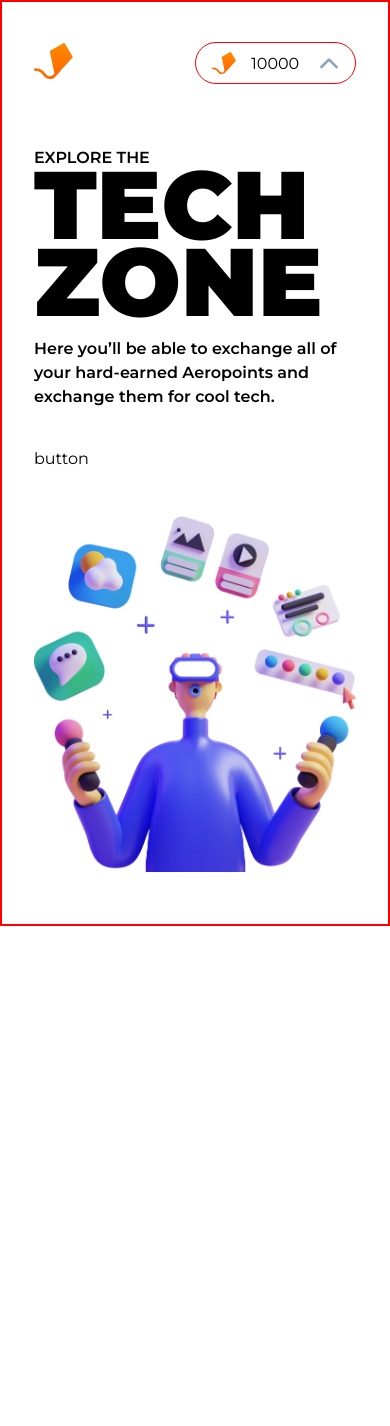
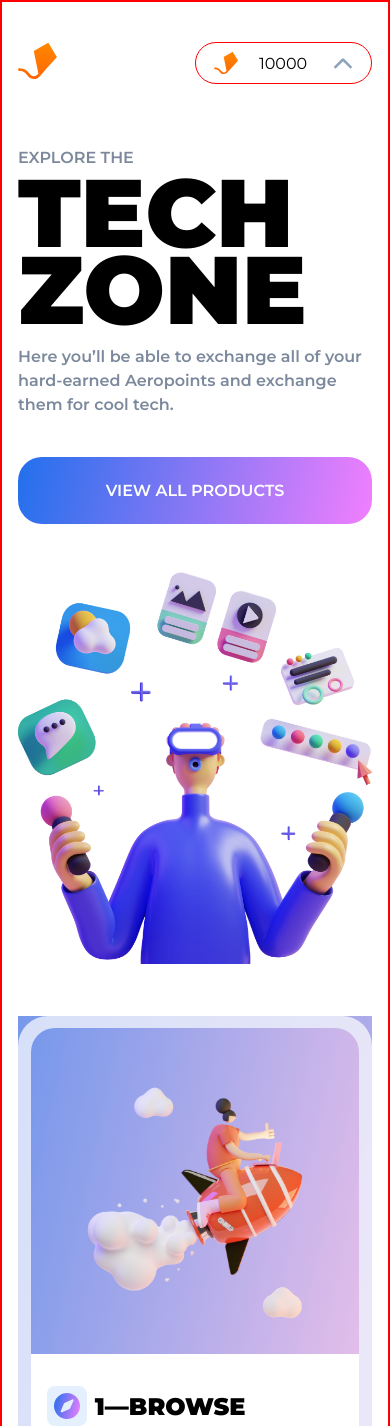
Before and after one commit to JairDev/aerolab-coding-challenge, a React (Vite) app: page / in a window 390 px wide. Shown: the top 1426 px of the page. Before the commit the page ends 926 px from the top, so only its background shows below. Built offline with nearby package versions, Linux system fonts and the light colour scheme.

Commit message:
Added styles walkthrough section

```diff
--- a/src/App.css
+++ b/src/App.css
@@ -5,9 +5,11 @@
 }
 
 :root {
-  --title-font-size: 96px;
-  --subtitle-font-size: 16px;
-  --label-font-size: 16px;
+  --title-font-size-sm: 6rem;
+  --title-font-size-lg: 12.5rem;
+  --subtitle-font-size: 1rem;
+  --label-font-size: 1rem;
+  --body-font-size: 1rem
 }
 
 body {
--- a/src/pages/Home/Home.css
+++ b/src/pages/Home/Home.css
@@ -11,25 +11,37 @@
 }
 
 .proposal-label {
-  font-size: 16px;
+  color: #7C899C;
+  display: block;
+  font-size: var(--label-font-size);
   font-weight: 600;
   text-transform: uppercase;
-  margin-bottom: .5rem;
+  margin-bottom: 0.5rem;
 }
 
 .proposal-title {
-  font-size: 96px;
+  font-size: clamp(var(--title-font-size-sm), 20vw, var(--title-font-size-lg));
   font-weight: 900;
   text-transform: uppercase;
   line-height: 80%;
   margin-bottom: 1rem;
-
 }
 
 .proposal-subtitle {
-  font-size: 16px;
+  color: #7C899C;
+  font-size: var(--subtitle-font-size);
   font-weight: 600;
   line-height: 150%;
+}
+
+.cta-button-container {
+  background: linear-gradient(102.47deg, #176FEB -5.34%, #FF80FF 106.58%);
+  border-radius: 24px;
+  color:  #FFFFFF;;
+  display: flex;
+  justify-content: center;
+  font-weight: 600;
+  padding: 1.5rem;
 }
 
 .landing-illustration-container {
@@ -43,10 +55,82 @@
 }
 
 
+
 /* walkthrough section */
+
+.walkthrough-section {
+  background: linear-gradient(
+    102.47deg,
+    #7296eb -5.34%,
+    #eac0e9 106.58%,
+    #eac0e9 106.58%
+  );
+}
+
+.container-walkthrough-cards > div {
+  margin-bottom: 2rem;
+}
+
+.walkthrough-card {
+  background: rgba(255, 255, 255, 0.7);
+  border-radius: 30px;
+  padding: 0.8rem;
+}
+
+.walkthrough-card-header {
+  background: linear-gradient(
+    102.47deg,
+    #7296eb -5.34%,
+    #eac0e9 106.58%,
+    #eac0e9 106.58%
+  );
+  border-radius: 24px 24px 0 0;
+}
 
 .walkthrough-card-header img {
   width: 100%;
   height: 100%;
   object-fit: cover;
 }
+
+.walkthrough-card-footer {
+  background:  #FFFFFF;
+  border-radius: 0px 0px 24px 24px;
+  display: flex;
+  flex-direction: column;
+  padding: 0.5rem 1rem 1.5rem 1rem;
+}
+
+.walkthrough-card-footer-title {
+  display: flex;
+  align-items: center;
+  margin-top: 1.5rem;
+}
+
+.walkthrough-card-footer-contain-logo {
+  background: #E5F0FF;
+  border-radius: 8px;
+  display: flex;
+  justify-content: center;
+  align-items: center;
+  width: 40px;
+  height: 40px;
+  margin-right: .5rem;
+}
+
+.walkthrough-card-title {
+  font-size: 24px;
+  font-weight: 900;
+  text-transform: uppercase;
+}
+
+.walkthrough-card-body {
+  margin-top: 1.3rem;
+}
+
+.walkthrough-card-body p {
+  color: #7C899C;
+  font-size: var(--body-font-size);
+  font-weight: 600;
+  line-height: 150%;
+}
--- a/src/pages/Home/Home.jsx
+++ b/src/pages/Home/Home.jsx
@@ -1,8 +1,9 @@
-import heroImage from "../../assets/img/hero-image.png"
-import walkCard1 from "../../assets/img/walk-card1.png"
-import walkCard2 from "../../assets/img/walk-card2.png"
-import walkCard3 from "../../assets/img/walk-card3.png"
-import "./Home.css"
+import heroImage from "../../assets/img/hero-image.png";
+import walkCard1 from "../../assets/img/walk-card1.png";
+import walkCard2 from "../../assets/img/walk-card2.png";
+import walkCard3 from "../../assets/img/walk-card3.png";
+import walkCardLogo from "../../assets/icons/walk-card-logo.svg";
+import "./Home.css";
 
 function Home() {
   return (
@@ -17,17 +18,70 @@ function Home() {
               and exchange them for cool tech.
             </h2>
           </div>
-          <div className="cta-button-container">
-            button
-          </div>
+          <div className="cta-button-container">VIEW ALL PRODUCTS</div>
         </div>
         <div className="landing-illustration-container">
           <div className="illustration-container">
-            <img src={heroImage} alt=""/>
+            <img src={heroImage} alt="" />
           </div>
         </div>
       </section>
+      <section className="walkthrough-section">
+        <div className="container-walkthrough-cards">
+          <div className="walkthrough-card">
+            <div className="walkthrough-card-header">
+              <img src={walkCard1} />
+            </div>
+            <div className="walkthrough-card-footer">
+              <div className="walkthrough-card-footer-title">
+                <div className="walkthrough-card-footer-contain-logo">
+                  <img src={walkCardLogo} />
+                </div>
+                <p className="walkthrough-card-title">1—browse</p>
+              </div>
+              <div className="walkthrough-card-body">
+                <p>
+                  Browse our tech catalog with more than 20 top tech products
+                </p>
+              </div>
+            </div>
+          </div>
 
+          <div className="walkthrough-card">
+            <div className="walkthrough-card-header">
+              <img src={walkCard2} />
+            </div>
+            <div className="walkthrough-card-footer">
+              <div className="walkthrough-card-footer-title">
+                <div className="walkthrough-card-footer-contain-logo">
+                  <img src={walkCardLogo} />
+                </div>
+                <p className="walkthrough-card-title">2—choose</p>
+              </div>
+              <div className="walkthrough-card-body">
+                <p>Exchange your hard-earned AeroPoints for a cool tech item</p>
+              </div>
+            </div>
+          </div>
+
+          <div className="walkthrough-card">
+            <div className="walkthrough-card-header">
+              <img src={walkCard3} />
+            </div>
+            <div className="walkthrough-card-footer">
+              <div className="walkthrough-card-footer-title">
+                <div className="walkthrough-card-footer-contain-logo">
+                  <img src={walkCardLogo} />
+                </div>
+                <p className="walkthrough-card-title">3—enjoy</p>
+              </div>
+              <div className="walkthrough-card-body">
+                <p>All done We’ll take care of delivery of your tech item!</p>
+              </div>
+            </div>
+          </div>
+        </div>
+      </section>
     </main>
   );
 }
--- a/src/pages/Layout/Layout.css
+++ b/src/pages/Layout/Layout.css
@@ -1,4 +1,4 @@
 .container {
   border: 2px solid red;
-  padding: 0rem 2rem;
+  padding: 0rem 1rem;
 }
```
Also changed, not shown: src/assets/icons/walk-card-logo.svg (added).
